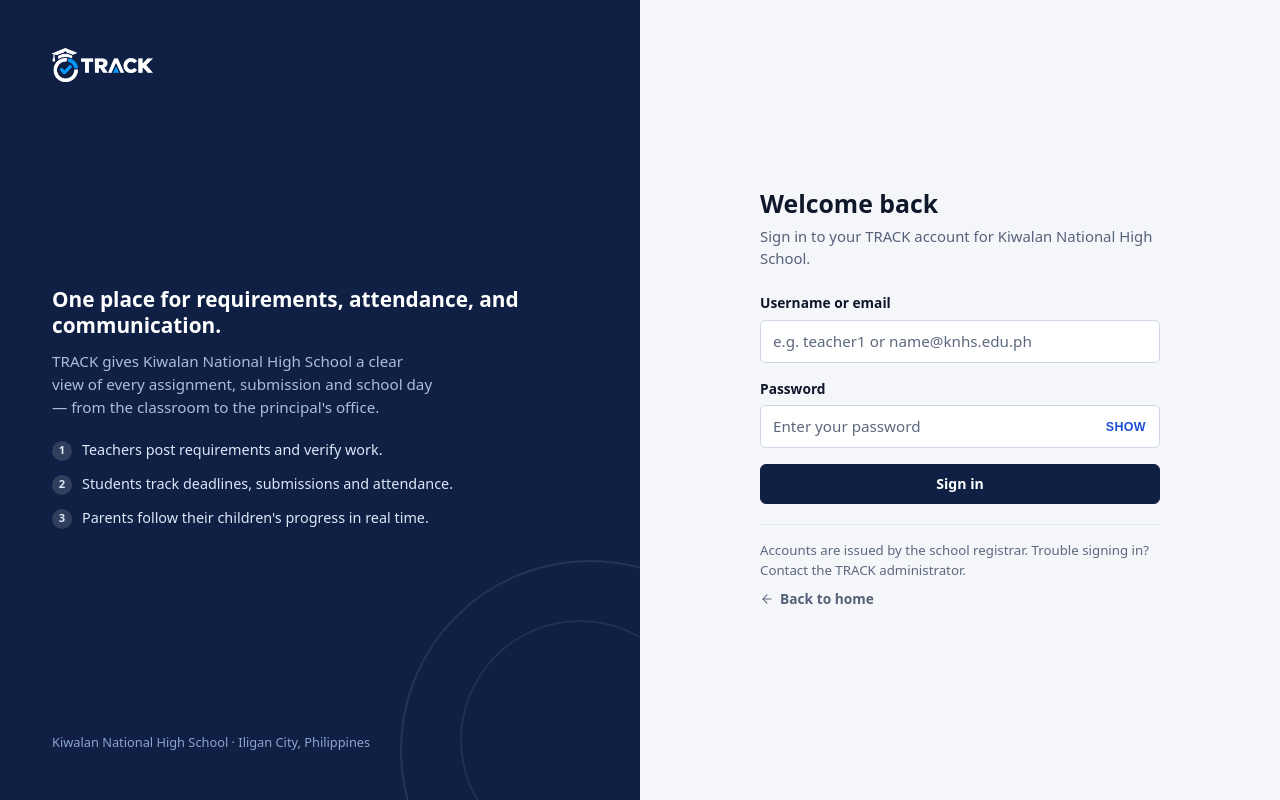
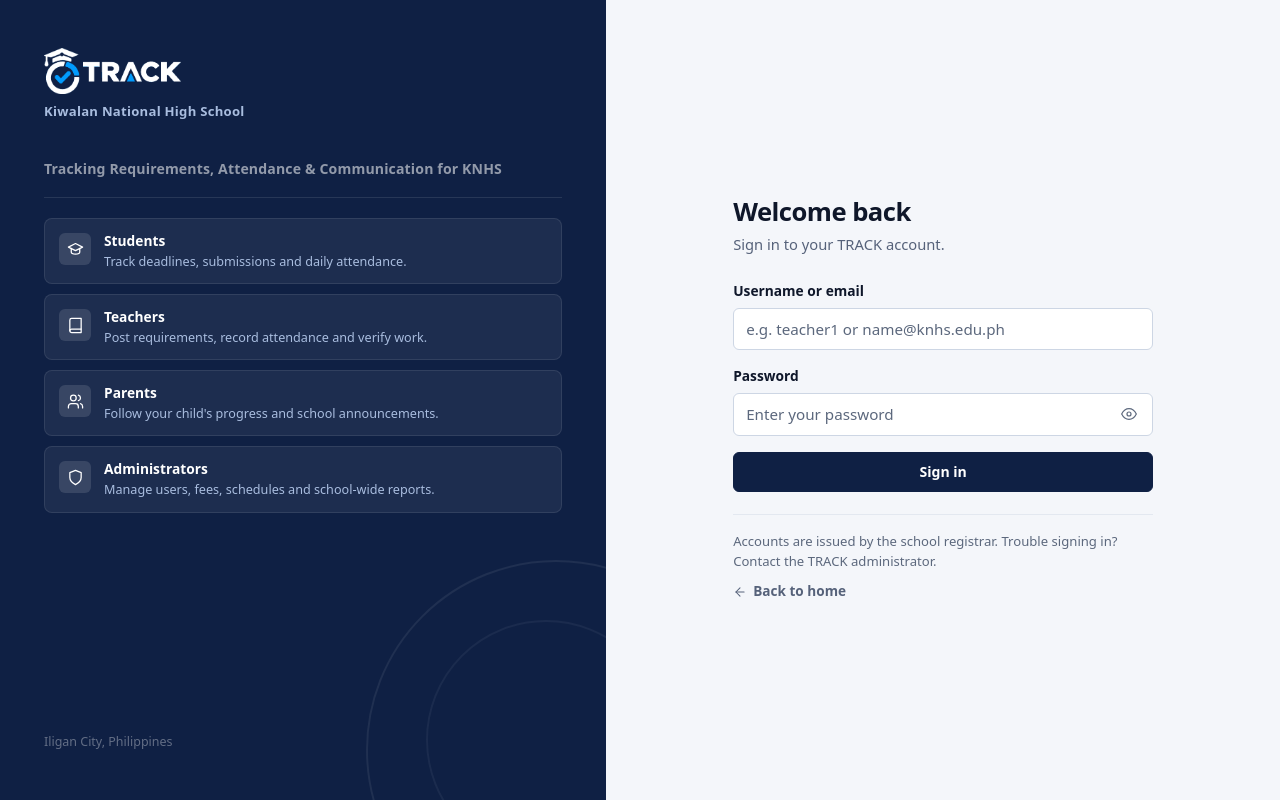
Before and after one commit to arcnesipac3-art/TRACK-capstone, a React (Vite) app in the folder frontend/: page /login in a window 1280 px wide. Built offline with nearby package versions, Linux system fonts and the light colour scheme; no server answers.

Commit message:
Redesign login page: role cards aside, icon toggle, tighter form

```diff
--- a/frontend/src/App.css
+++ b/frontend/src/App.css
@@ -956,21 +956,24 @@
 .auth-layout {
   min-height: 100vh;
   display: grid;
-  grid-template-columns: minmax(0, 1fr) minmax(0, 1fr);
-}
+  /* Aside is slightly narrower than the form panel on desktop. */
+  grid-template-columns: minmax(0, 0.9fr) minmax(0, 1fr);
+}
+
+/* ── Left aside ────────────────────────────────────────────────────── */
 
 .auth-aside {
   position: relative;
   display: flex;
   flex-direction: column;
-  justify-content: space-between;
-  gap: 40px;
-  padding: 48px 52px;
+  gap: 36px;
+  padding: 48px 44px;
   background: var(--navy-800);
   color: #fff;
   overflow: hidden;
 }
 
+/* Decorative rings */
 .auth-aside::after {
   content: "";
   position: absolute;
@@ -978,8 +981,9 @@
   bottom: -140px;
   width: 380px;
   height: 380px;
-  border: 2px solid rgba(255, 255, 255, 0.09);
+  border: 2px solid rgba(255, 255, 255, 0.07);
   border-radius: 50%;
+  pointer-events: none;
 }
 .auth-aside::before {
   content: "";
@@ -988,120 +992,204 @@
   bottom: -60px;
   width: 240px;
   height: 240px;
-  border: 2px solid rgba(255, 255, 255, 0.07);
+  border: 2px solid rgba(255, 255, 255, 0.05);
   border-radius: 50%;
-}
-
-.auth-aside .aside-brand { display: flex; align-items: center; gap: 12px; }
-.auth-aside .aside-title {
-  font-size: 1.9rem;
-  font-weight: 800;
-  letter-spacing: 0.16em;
-}
-.auth-aside .aside-sub {
+  pointer-events: none;
+}
+
+/* Brand block */
+.auth-aside .aside-brand {
+  display: flex;
+  flex-direction: column;
+  gap: 8px;
+}
+
+.aside-school {
+  font-size: 0.82rem;
+  font-weight: 600;
   color: var(--on-navy-muted);
-  font-size: 0.95rem;
-  margin-top: 6px;
-}
-
-.auth-aside .aside-copy h2 {
+  letter-spacing: 0.02em;
+  margin: 0;
+}
+
+/* Copy block */
+.auth-aside .aside-copy {
+  flex: 1 1 auto;
+  display: flex;
+  flex-direction: column;
+  gap: 20px;
+  position: relative;
+}
+
+.aside-tagline {
+  font-size: 0.88rem;
+  font-weight: 600;
+  color: rgba(255, 255, 255, 0.55);
+  letter-spacing: 0.01em;
+  line-height: 1.5;
+  margin: 0;
+  padding-bottom: 18px;
+  border-bottom: 1px solid rgba(255, 255, 255, 0.1);
+}
+
+/* Role cards grid */
+.aside-roles {
+  display: flex;
+  flex-direction: column;
+  gap: 10px;
+}
+
+.aside-role-card {
+  display: flex;
+  align-items: flex-start;
+  gap: 13px;
+  padding: 13px 14px;
+  background: rgba(255, 255, 255, 0.06);
+  border: 1px solid rgba(255, 255, 255, 0.09);
+  border-radius: var(--radius-md);
+  transition: background 160ms ease;
+}
+
+.aside-role-card:hover {
+  background: rgba(255, 255, 255, 0.1);
+}
+
+.aside-role-icon {
+  flex: 0 0 auto;
+  width: 32px;
+  height: 32px;
+  display: grid;
+  place-items: center;
+  border-radius: var(--radius-sm);
+  background: rgba(255, 255, 255, 0.12);
   color: #fff;
-  font-size: 1.3rem;
-  margin-bottom: 12px;
-}
-.auth-aside .aside-copy p {
+  margin-top: 1px;
+}
+
+.aside-role-label {
+  font-size: 0.86rem;
+  font-weight: 700;
+  color: #fff;
+  line-height: 1.3;
+}
+
+.aside-role-desc {
+  font-size: 0.79rem;
   color: var(--on-navy-muted);
-  font-size: 0.95rem;
-  max-width: 44ch;
-}
-
-.aside-points { display: flex; flex-direction: column; gap: 12px; margin-top: 20px; }
-.aside-point {
+  line-height: 1.45;
+  margin-top: 2px;
+}
+
+/* Footer */
+.auth-aside .aside-foot {
+  position: relative;
+  font-size: 0.78rem;
+  color: rgba(255, 255, 255, 0.35);
+  margin: 0;
+}
+
+/* ── Right panel ───────────────────────────────────────────────────── */
+
+.auth-panel {
+  display: flex;
+  align-items: center;
+  justify-content: center;
+  padding: 48px 36px;
+  background: var(--bg);
+}
+
+.auth-card {
+  width: 100%;
+  max-width: 420px;
+}
+
+.auth-mobile-brand { display: none; }
+
+/* Heading block */
+.auth-heading { margin-bottom: 26px; }
+.auth-heading h1 {
+  font-size: 1.6rem;
+  font-weight: 750;
+  letter-spacing: -0.02em;
+  margin: 0 0 5px;
+}
+.auth-lede {
+  color: var(--text-muted);
+  font-size: 0.92rem;
+  margin: 0;
+}
+
+/* Form */
+.auth-form { display: flex; flex-direction: column; gap: 16px; }
+
+/* Error banner */
+.auth-error {
   display: flex;
   align-items: flex-start;
   gap: 10px;
-  font-size: 0.9rem;
-  color: #dce7f7;
-}
-.aside-point .ap-mark {
-  flex: 0 0 auto;
-  width: 20px;
-  height: 20px;
-  display: grid;
-  place-items: center;
-  border-radius: 50%;
-  background: rgba(255, 255, 255, 0.14);
-  font-size: 0.7rem;
-  font-weight: 700;
-  margin-top: 2px;
-}
-
-.auth-aside .aside-foot {
-  position: relative;
-  font-size: 0.8rem;
-  color: #8ba5cd;
-}
-
-.auth-panel {
-  display: flex;
-  align-items: center;
-  justify-content: center;
-  padding: 40px 28px;
-  background: var(--bg);
-}
-
-.auth-card {
-  width: 100%;
-  max-width: 400px;
-}
-
-.auth-mobile-brand { display: none; }
-
-.auth-card h1 { font-size: 1.55rem; margin-bottom: 6px; }
-.auth-card .auth-lede {
-  color: var(--text-muted);
-  font-size: 0.93rem;
-  margin-bottom: 24px;
-}
-
-.auth-form { display: flex; flex-direction: column; gap: 16px; }
-
-.auth-form .form-row {
-  display: flex;
-  align-items: center;
-  justify-content: space-between;
-  gap: 12px;
-}
-
-.auth-error {
-  display: flex;
-  gap: 9px;
-  padding: 11px 13px;
+  padding: 12px 14px;
   background: var(--red-100);
   border: 1px solid #f4cbc7;
   border-radius: var(--radius-sm);
   color: #8f1d17;
   font-size: 0.88rem;
-}
-.auth-error strong { display: block; }
-
+  line-height: 1.5;
+}
+
+.auth-error-icon {
+  flex: 0 0 auto;
+  margin-top: 1px;
+}
+
+/* Password toggle — icon button */
+.password-toggle {
+  position: absolute;
+  right: 8px;
+  top: 50%;
+  transform: translateY(-50%);
+  width: 32px;
+  height: 32px;
+  display: grid;
+  place-items: center;
+  background: transparent;
+  border: none;
+  border-radius: var(--radius-sm);
+  color: var(--text-subtle);
+  cursor: pointer;
+  padding: 0;
+  transition: background 120ms ease, color 120ms ease;
+}
+.password-toggle:hover {
+  background: var(--gray-100);
+  color: var(--text);
+}
+.password-wrap .input { padding-right: 46px; }
+
+/* Divider between form and note */
+.auth-divider {
+  height: 1px;
+  background: var(--border);
+  margin: 22px 0 16px;
+}
+
+/* Footer note */
 .auth-note {
-  margin-top: 20px;
-  padding-top: 16px;
-  border-top: 1px solid var(--border);
-  font-size: 0.83rem;
+  font-size: 0.82rem;
   color: var(--text-subtle);
+  line-height: 1.55;
+  margin: 0 0 10px;
 }
 
 .back-home {
   display: inline-flex;
   align-items: center;
   gap: 6px;
-  font-size: 0.86rem;
+  font-size: 0.85rem;
   font-weight: 600;
   color: var(--text-muted);
-}
-.back-home:hover { color: var(--navy-800); }
+  text-decoration: none;
+}
+.back-home:hover { color: var(--navy-800); text-decoration: none; }
 
 /* ---------------------------------------------------------------------
    Landing page
@@ -1861,9 +1949,10 @@
   .auth-mobile-brand {
     display: flex;
     align-items: center;
-    gap: 10px;
-    margin-bottom: 28px;
+    margin-bottom: 20px;
   }
+  .auth-panel { padding: 32px 20px; align-items: flex-start; }
+  .auth-card { max-width: none; }
 }
 
 /* Mobile */
@@ -1893,9 +1982,6 @@
 
   .filter-bar { padding: 12px; }
   .filter-bar .field { min-width: 0; width: 100%; }
-
-  .auth-panel { padding: 26px 18px; align-items: flex-start; }
-  .auth-card { max-width: none; }
 
   .landing-nav { padding: 12px 18px; }
   .landing-nav-links { display: none; }
--- a/frontend/src/pages/LoginPage.jsx
+++ b/frontend/src/pages/LoginPage.jsx
@@ -4,6 +4,30 @@
 import Logo from '../components/Logo'
 import { useAuth } from '../context/AuthContext'
 import { dashboardPath } from '../utils/format'
+
+/** Role cards shown in the aside panel. */
+const ROLES = [
+  {
+    icon: 'gradCap',
+    label: 'Students',
+    description: 'Track deadlines, submissions and daily attendance.',
+  },
+  {
+    icon: 'book',
+    label: 'Teachers',
+    description: 'Post requirements, record attendance and verify work.',
+  },
+  {
+    icon: 'users',
+    label: 'Parents',
+    description: "Follow your child's progress and school announcements.",
+  },
+  {
+    icon: 'shield',
+    label: 'Administrators',
+    description: 'Manage users, fees, schedules and school-wide reports.',
+  },
+]
 
 export default function LoginPage() {
   const { login, isAuthenticated, isLoading, user } = useAuth()
@@ -19,7 +43,6 @@
 
   const from = location.state?.from
 
-  // Already signed in? Go straight to the correct dashboard.
   useEffect(() => {
     if (isAuthenticated && user) {
       navigate(from || dashboardPath(user.role), { replace: true })
@@ -54,15 +77,10 @@
       const profile = await login(identifier.trim(), password)
       navigate(from || dashboardPath(profile.role), { replace: true })
     } catch (err) {
-      // 400 → bad credentials; 0 → server unreachable; other → server message
       if (err.status === 400 || err.status === 401) {
-        setFormError(
-          'The username or password you entered is incorrect. Please try again.'
-        )
+        setFormError('The username or password you entered is incorrect. Please try again.')
       } else if (err.status === 403) {
-        setFormError(
-          'Your browser blocked the sign-in request. Reload the page and try again.'
-        )
+        setFormError('Your browser blocked the sign-in request. Reload the page and try again.')
       } else {
         setFormError(err.message)
       }
@@ -74,57 +92,57 @@
 
   return (
     <div className="auth-layout">
+      {/* ── Left panel ──────────────────────────────────────────────── */}
       <aside className="auth-aside">
         <div className="aside-brand">
-          <Logo variant="light" />
+          <Logo variant="light" size="lg" />
+          <p className="aside-school">Kiwalan National High School</p>
         </div>
 
         <div className="aside-copy">
-          <h2>One place for requirements, attendance, and communication.</h2>
-          <p>
-            TRACK gives Kiwalan National High School a clear view of every
-            assignment, submission and school day — from the classroom to the
-            principal's office.
+          <p className="aside-tagline">
+            Tracking Requirements, Attendance &amp; Communication for KNHS
           </p>
-          <div className="aside-points">
-            <div className="aside-point">
-              <span className="ap-mark" aria-hidden="true">1</span>
-              Teachers post requirements and verify work.
-            </div>
-            <div className="aside-point">
-              <span className="ap-mark" aria-hidden="true">2</span>
-              Students track deadlines, submissions and attendance.
-            </div>
-            <div className="aside-point">
-              <span className="ap-mark" aria-hidden="true">3</span>
-              Parents follow their children's progress in real time.
-            </div>
+
+          <div className="aside-roles">
+            {ROLES.map((role) => (
+              <div className="aside-role-card" key={role.label}>
+                <span className="aside-role-icon" aria-hidden="true">
+                  <Icon name={role.icon} size={17} />
+                </span>
+                <div>
+                  <div className="aside-role-label">{role.label}</div>
+                  <div className="aside-role-desc">{role.description}</div>
+                </div>
+              </div>
+            ))}
           </div>
         </div>
 
-        <p className="aside-foot">
-          Kiwalan National High School · Iligan City, Philippines
-        </p>
+        <p className="aside-foot">Iligan City, Philippines</p>
       </aside>
 
+      {/* ── Right panel ─────────────────────────────────────────────── */}
       <main className="auth-panel">
         <div className="auth-card">
           <div className="auth-mobile-brand">
             <Logo />
           </div>
 
-          <h1>Welcome back</h1>
-          <p className="auth-lede">
-            Sign in to your TRACK account for Kiwalan National High School.
-          </p>
+          <div className="auth-heading">
+            <h1>Welcome back</h1>
+            <p className="auth-lede">Sign in to your TRACK account.</p>
+          </div>
 
           <form className="auth-form" onSubmit={handleSubmit} noValidate>
             {formError && (
               <div className="auth-error" role="alert">
-                <Icon name="info" size={17} />
+                <span className="auth-error-icon" aria-hidden="true">
+                  <Icon name="info" size={16} />
+                </span>
                 <div>
-                  <strong>Sign-in failed</strong>
-                  {formError}
+                  <strong>Sign-in failed.</strong>
+                  <span> {formError}</span>
                 </div>
               </div>
             )}
@@ -141,11 +159,9 @@
                 spellCheck="false"
                 placeholder="e.g. teacher1 or name@knhs.edu.ph"
                 value={identifier}
-                onChange={(event) => setIdentifier(event.target.value)}
+                onChange={(e) => setIdentifier(e.target.value)}
                 aria-invalid={fieldErrors.identifier ? 'true' : undefined}
-                aria-describedby={
-                  fieldErrors.identifier ? 'identifier-error' : undefined
-                }
+                aria-describedby={fieldErrors.identifier ? 'identifier-error' : undefined}
                 disabled={submitting}
               />
               {fieldErrors.identifier && (
@@ -167,20 +183,19 @@
                   autoComplete="current-password"
                   placeholder="Enter your password"
                   value={password}
-                  onChange={(event) => setPassword(event.target.value)}
+                  onChange={(e) => setPassword(e.target.value)}
                   aria-invalid={fieldErrors.password ? 'true' : undefined}
-                  aria-describedby={
-                    fieldErrors.password ? 'password-error' : undefined
-                  }
+                  aria-describedby={fieldErrors.password ? 'password-error' : undefined}
                   disabled={submitting}
                 />
                 <button
                   type="button"
                   className="password-toggle"
                   onClick={() => setShowPassword((v) => !v)}
+                  aria-label={showPassword ? 'Hide password' : 'Show password'}
                   aria-pressed={showPassword}
                 >
-                  {showPassword ? 'HIDE' : 'SHOW'}
+                  <Icon name={showPassword ? 'close' : 'eye'} size={16} />
                 </button>
               </div>
               {fieldErrors.password && (
@@ -196,22 +211,20 @@
               className="btn btn-primary btn-block"
               disabled={submitting}
             >
-              {submitting && (
-                <span className="spinner spinner-sm" aria-hidden="true" />
-              )}
+              {submitting && <span className="spinner spinner-sm" aria-hidden="true" />}
               {submitting ? 'Signing in…' : 'Sign in'}
             </button>
           </form>
 
+          <div className="auth-divider" aria-hidden="true" />
+
           <p className="auth-note">
-            Accounts are issued by the school registrar. Trouble signing in?
-            Contact the TRACK administrator.
-            <br />
-            <Link to="/" className="back-home" style={{ marginTop: 8 }}>
-              <Icon name="arrowLeft" size={14} />
-              Back to home
-            </Link>
+            Accounts are issued by the school registrar. Trouble signing in? Contact the TRACK administrator.
           </p>
+          <Link to="/" className="back-home">
+            <Icon name="arrowLeft" size={14} />
+            Back to home
+          </Link>
         </div>
       </main>
     </div>
```
